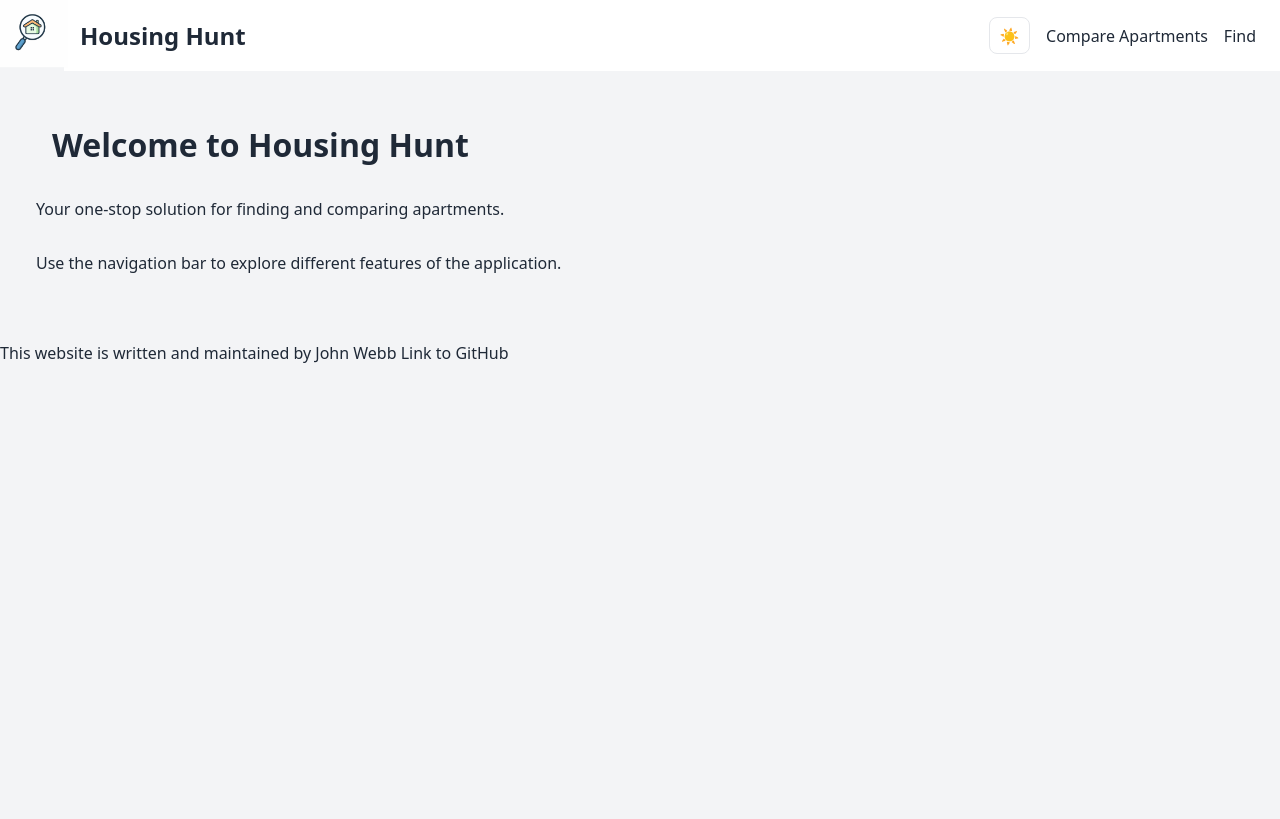
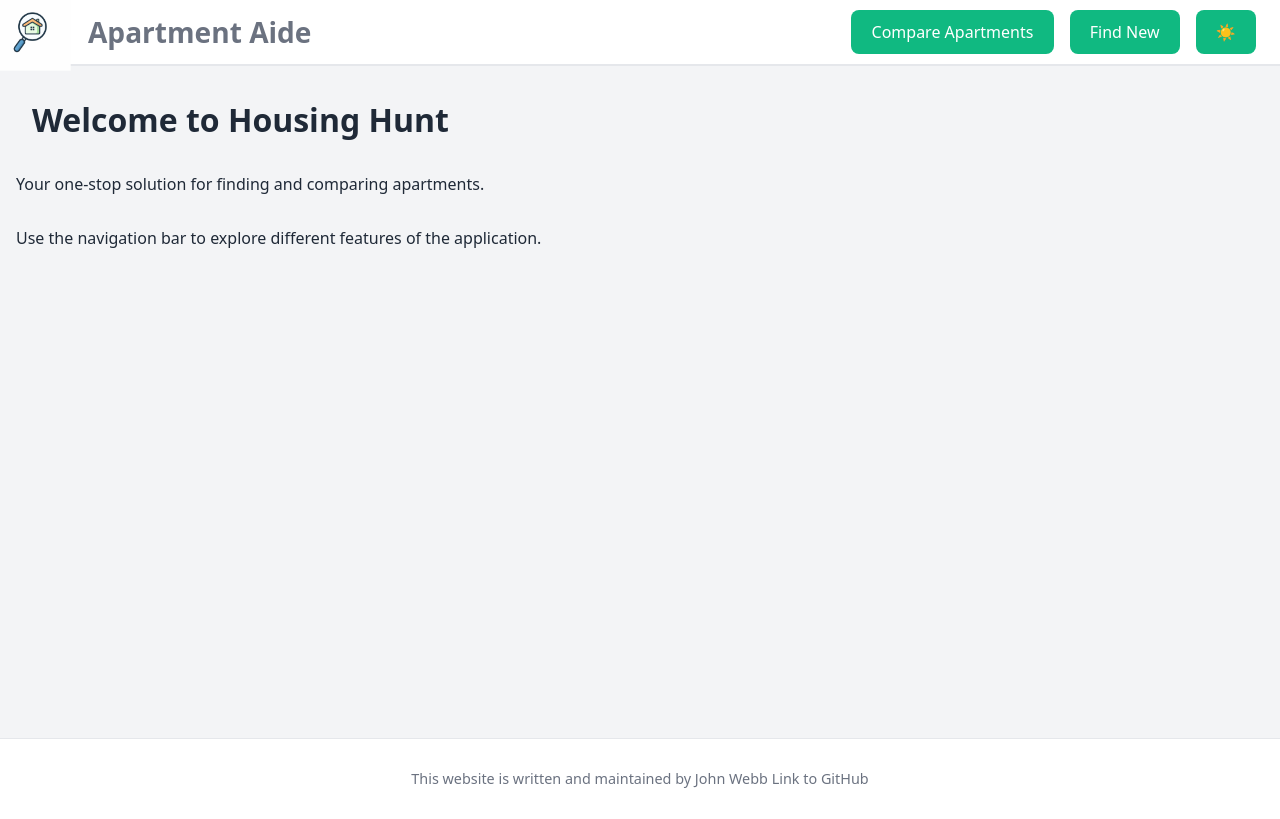
Before and after one commit to johnr-webb/my-ts-page, a website built with Vite: page index.html in a window 1280 px wide. Built offline with nearby package versions, Linux system fonts and the light colour scheme; no server answers.

Commit message:
Lots of changes - will be more tomorrow

```diff
--- a/src/components/NavBar.ts
+++ b/src/components/NavBar.ts
@@ -4,43 +4,45 @@ import { setupThemeToggle } from "./Theme";
 
 const NavBar = (mount: HTMLElement) => {
   const navBarElement = mount;
-  navBarElement.className = "navbar";
 
   navBarElement.innerHTML = `
     <div class="nav-title">
-      <a href="#" id="home-link"><img src="${LogUrl}" alt="Housing Hunt Logo" class="logo"></a>
-      <h2 class="nav-title">Housing Hunt</h2>
+      <a href="/" class="logo"><img src="${LogUrl}" alt="Apartment Aid Logo" class="logo"></a>
+      <h3>Apartment Aide</h3>
     </div>
     <ul class="nav-items">
-      <li><p class="theme-btn">🌙</p></li>
-      <li><a href="#" id="compare-link">Compare Apartments</a></li>
-      <li><a href="#" id="find-link">Find</a></li>
+      <li><button class="nav-link" data-action="compare">Compare Apartments</button></li>
+      <li><button class="nav-link" data-action="find">Find New</button></li>
+      <li><button class="theme-toggle" aria-label="Toggle dark mode">🌙</button></li>
     </ul>
   `;
 
   navBarElement
-    .querySelector<HTMLAnchorElement>("#home-link")!
+    .querySelector<HTMLAnchorElement>(".logo")!
     .addEventListener("click", (e) => {
       e.preventDefault();
       navigateTo("/");
     });
 
-  navBarElement
-    .querySelector<HTMLAnchorElement>("#compare-link")!
-    .addEventListener("click", (e) => {
-      e.preventDefault();
-      navigateTo("/compare");
+  document
+    .querySelector<HTMLUListElement>(".nav-items")
+    ?.addEventListener("click", (e) => {
+      const target = (e.target as HTMLElement).closest<HTMLElement>(
+        ".nav-link",
+      )!;
+      if (!target) return;
+      const action = target.dataset.action;
+      if (action === "compare") {
+        navigateTo("/compare");
+      }
+      if (action === "find") {
+        navigateTo("/find");
+      }
     });
 
-  navBarElement
-    .querySelector<HTMLAnchorElement>("#find-link")!
-    .addEventListener("click", (e) => {
-      e.preventDefault();
-      navigateTo("/find");
-    });
   // Setup theme toggle button
   const themeBtn =
-    navBarElement.querySelector<HTMLParagraphElement>(".theme-btn");
+    navBarElement.querySelector<HTMLButtonElement>(".theme-toggle");
   if (themeBtn) setupThemeToggle(themeBtn);
   return navBarElement;
 };
--- a/src/main.ts
+++ b/src/main.ts
@@ -2,16 +2,16 @@ import "./style.css";
 import NavBar from "./components/NavBar";
 import { navigateTo, setupRouting, routes } from "./router";
 
-document.querySelector<HTMLDivElement>("#app")!.innerHTML = `
-  <div id="navbar"></div>
-  <div id="app-wrap"></div>
+document.querySelector<HTMLDivElement>('[id="app"]')!.innerHTML = `
+  <div class="navbar"></div>
+  <div class="main-content"></div>
   <div class="footer">
     <p>This website is written and maintained by John Webb <a href="https://github.com/johnr-webb">Link to GitHub</a></p>
   </div>
 `;
 
 // Mount NavBar
-const navBarMount = document.getElementById("navbar")!;
+const navBarMount = document.querySelector<HTMLDivElement>('[class="navbar"]')!;
 NavBar(navBarMount);
 
 // Setup routing and render initial page (uses current pathname, falls back to "/")
--- a/src/pages/home.ts
+++ b/src/pages/home.ts
@@ -1,8 +1,8 @@
-export function renderHomePage(appElement: HTMLElement) {
+export function renderHomePage(contentElement: HTMLElement) {
   const content = `
     <h1>Welcome to Housing Hunt</h1>
     <p>Your one-stop solution for finding and comparing apartments.</p>
     <p>Use the navigation bar to explore different features of the application.</p>
   `;
-  appElement.innerHTML = content;
+  contentElement.innerHTML = content;
 }
--- a/src/router.ts
+++ b/src/router.ts
@@ -11,9 +11,11 @@ export const routes = {
 export function navigateTo(path: keyof typeof routes = "/") {
   console.log(`Navigating to ${path}`);
   const renderPage = routes[path] ?? routes["/"];
-  const appElement = document.getElementById("app-wrap")!;
-  appElement.innerHTML = ""; // Clear existing content
-  renderPage(appElement); // Render the new page
+  const mainContent = document.querySelector<HTMLDivElement>(
+    '[class="main-content"]',
+  );
+  mainContent!.innerHTML = ""; // Clear existing content
+  renderPage(mainContent!); // Render the new page
 }
 
 export function setupRouting() {
--- a/src/style.css
+++ b/src/style.css
@@ -19,10 +19,10 @@
 
   /* Shadows */
   --shadow-sm: 0 1px 2px rgba(31, 41, 55, 0.06);
-  --shadow-md: 0 4px 6px rgba(31, 41, 55, 0.08),
-    0 2px 4px rgba(31, 41, 55, 0.06);
-  --shadow-lg: 0 10px 15px rgba(31, 41, 55, 0.1),
-    0 4px 6px rgba(31, 41, 55, 0.08);
+  --shadow-md:
+    0 4px 6px rgba(31, 41, 55, 0.08), 0 2px 4px rgba(31, 41, 55, 0.06);
+  --shadow-lg:
+    0 10px 15px rgba(31, 41, 55, 0.1), 0 4px 6px rgba(31, 41, 55, 0.08);
 
   --radius: 6px;
   --gap: 1rem;
@@ -75,7 +75,9 @@ body {
   min-height: 100vh;
   background: var(--color-background);
   color: var(--color-text-primary);
-  transition: background-color 0.4s, color 0.4s;
+  transition:
+    background-color 0.4s,
+    color 0.4s;
 }
 
 /* App container */
@@ -94,6 +96,8 @@ h3 {
 }
 
 a {
+  padding: 0;
+  margin: 0;
   color: var(--accent);
   text-decoration: none;
 }
@@ -102,17 +106,20 @@ a:hover {
   background-color: var(--color-background);
 }
 
-#app-wrap {
+.main-content {
+  min-height: 80vh;
   display: flex;
   flex-direction: column;
-  padding: 36px;
+  padding: 2vh;
 }
 
-.header {
-  display: flex;
-  align-items: center;
-  justify-content: space-between;
-  gap: 1rem;
+.footer {
+  text-align: center;
+  padding: 1rem;
+  font-size: 0.9rem;
+  color: var(--color-text-muted);
+  background-color: var(--color-surface);
+  border-top: 1px solid var(--color-border);
 }
 
 input {
@@ -181,8 +188,8 @@ select {
 }
 
 .logo {
-  height: 4rem;
-  width: 4rem;
+  height: 8vh;
+  width: 8vh;
 }
 .logo:hover {
   transform: scale(1.1);
@@ -198,7 +205,9 @@ button {
   background: var(--color-accent);
   color: var(--color-surface);
   cursor: pointer;
-  transition: transform 160ms ease, box-shadow 160ms ease;
+  transition:
+    transform 160ms ease,
+    box-shadow 160ms ease;
 }
 button:hover {
   transform: translateY(-2px);
@@ -229,15 +238,18 @@ button:active {
   align-items: center;
   padding: 0;
   background-color: var(--color-surface);
-  color: var(--color-text-primary);
+  color: var(--color-text-muted);
+  border-bottom: 2px solid var(--color-border);
 }
 
 .nav-title {
   display: flex;
+  font-weight: bold;
   font-size: 1.5rem;
-  font-weight: bold;
+  padding: 0;
+  margin: 0;
+
   gap: 1rem;
-  margin: 0;
   align-items: center;
 }
 
```
